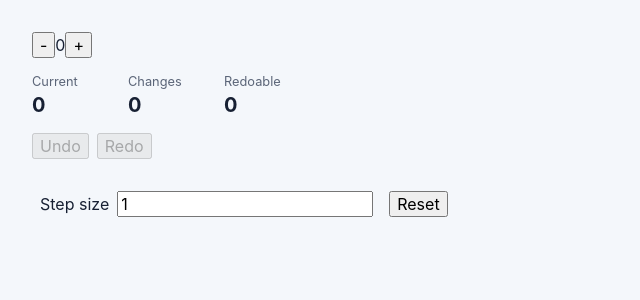
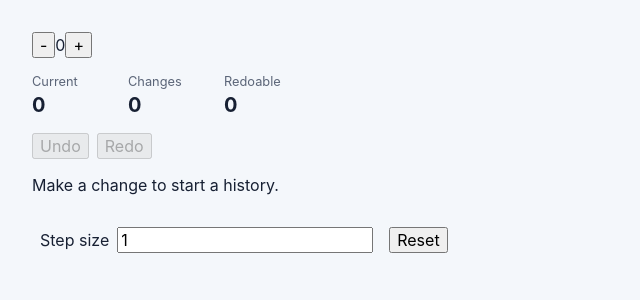
Before and after one commit to DavidnPhillipus/React, a React (Vite) app in the folder Advanced Stateful Compnonets/local-state-is-best/: page / in a window 1280 px wide. Shown: the top 300 px of the page, without its empty margins (0-640 px from the left). Built offline with nearby package versions, Linux system fonts and the light colour scheme.

Commit message:
Add derived history status

```diff
--- a/Advanced Stateful Compnonets/local-state-is-best/src/App.jsx
+++ b/Advanced Stateful Compnonets/local-state-is-best/src/App.jsx
@@ -3,6 +3,7 @@ import { Counter } from "./Counter";
 import { CounterReset } from "./CounterReset";
 import { CountSummary } from "./CountSummary";
 import { HistoryControls } from "./HistoryControls";
+import { HistoryStatus } from "./HistoryStatus";
 import { StepControl } from "./StepControl";
 import { useCounterHistory } from "./useCounterHistory";
 
@@ -40,6 +41,7 @@ function App() {
         undo={undo}
         redo={redo}
       />
+      <HistoryStatus canUndo={past.length > 0} canRedo={future.length > 0} />
       <StepControl step={step} setStep={setStep} />
       <CounterReset reset={reset} />
     </>
--- /dev/null
+++ b/Advanced Stateful Compnonets/local-state-is-best/src/HistoryStatus.jsx
@@ -0,0 +1,6 @@
+export function HistoryStatus({ canUndo, canRedo }) {
+  if (canUndo && canRedo) return <p>History is ready in both directions.</p>;
+  if (canUndo) return <p>You can undo the latest change.</p>;
+  if (canRedo) return <p>You can redo the latest undone change.</p>;
+  return <p>Make a change to start a history.</p>;
+}
```
